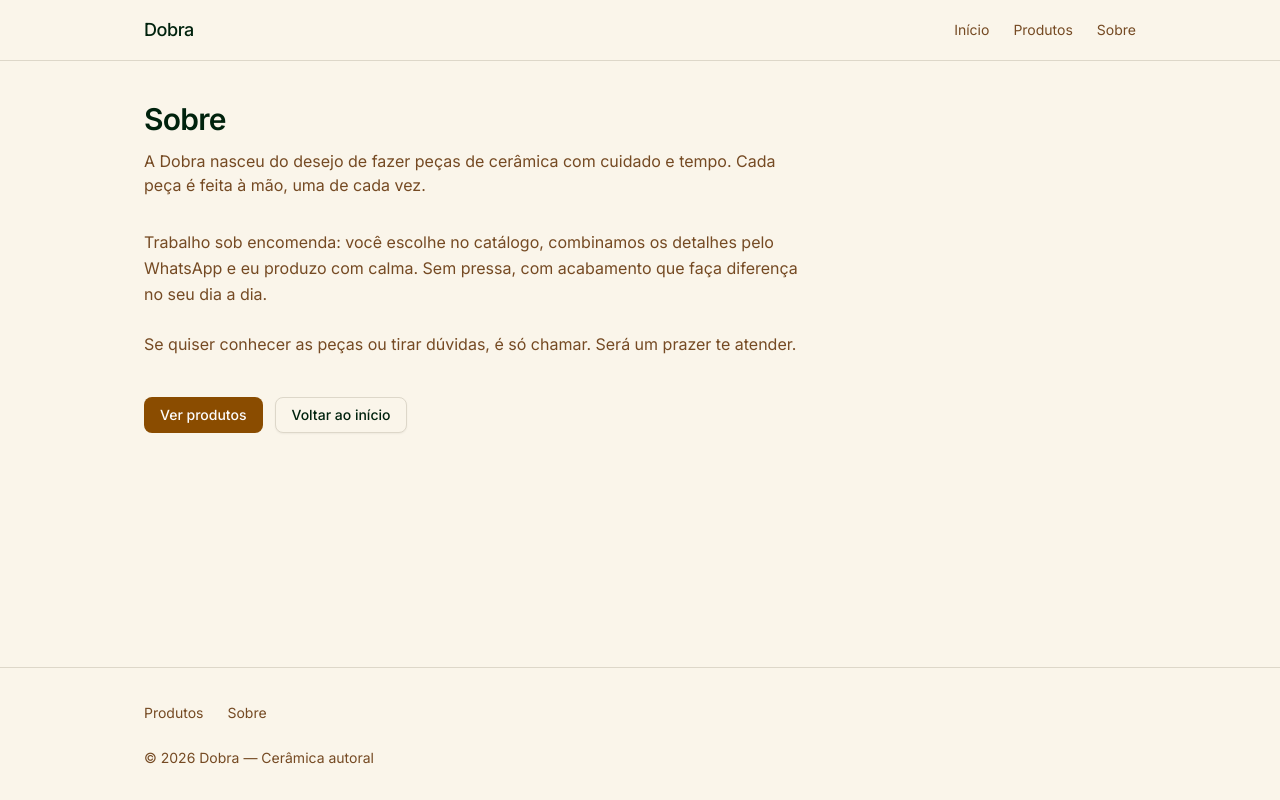
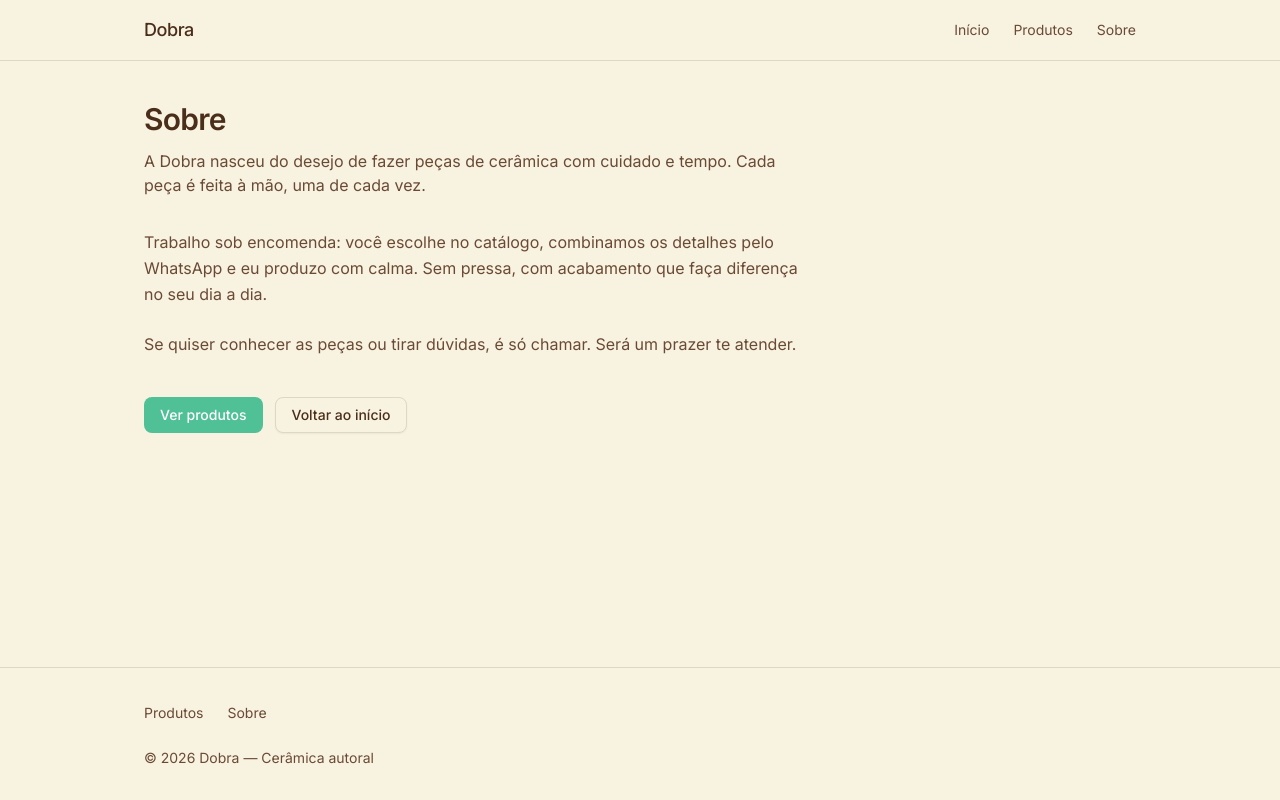
Before and after one commit to kardelly/dobra, a Next.js app: page /sobre in a window 1280 px wide. Built offline with nearby package versions, Linux system fonts and the light colour scheme; no server answers.

Commit message:
style: paleta #f7f3e0, #4b2e1a, #50c097 em todo o tema (light + dark)
Co-authored-by: Cursor <cursoragent@cursor.com>

```diff
--- a/app/globals.css
+++ b/app/globals.css
@@ -49,72 +49,72 @@
 
 :root {
   --radius: 0.625rem;
-  /* Referência visual: bege quente, verde escuro, âmbar/marrom */
-  --background: oklch(0.97 0.015 85);
-  --foreground: oklch(0.22 0.06 155);
-  --card: oklch(0.99 0.008 85);
-  --card-foreground: oklch(0.22 0.06 155);
-  --popover: oklch(0.99 0.008 85);
-  --popover-foreground: oklch(0.22 0.06 155);
-  --primary: oklch(0.48 0.12 65);
-  --primary-foreground: oklch(0.99 0 0);
-  --secondary: oklch(0.92 0.02 85);
-  --secondary-foreground: oklch(0.22 0.06 155);
-  --muted: oklch(0.94 0.02 85);
-  --muted-foreground: oklch(0.45 0.08 60);
-  --accent: oklch(0.94 0.02 85);
-  --accent-foreground: oklch(0.22 0.06 155);
-  --destructive: oklch(0.577 0.245 27.325);
-  --border: oklch(0.88 0.02 85);
-  --input: oklch(0.88 0.02 85);
-  --ring: oklch(0.48 0.12 65);
-  --chart-1: oklch(0.646 0.222 41.116);
-  --chart-2: oklch(0.6 0.118 184.704);
-  --chart-3: oklch(0.398 0.07 227.392);
-  --chart-4: oklch(0.828 0.189 84.429);
-  --chart-5: oklch(0.769 0.188 70.08);
-  --sidebar: oklch(0.96 0.015 85);
-  --sidebar-foreground: oklch(0.22 0.06 155);
-  --sidebar-primary: oklch(0.48 0.12 65);
-  --sidebar-primary-foreground: oklch(0.99 0 0);
-  --sidebar-accent: oklch(0.92 0.02 85);
-  --sidebar-accent-foreground: oklch(0.22 0.06 155);
-  --sidebar-border: oklch(0.88 0.02 85);
-  --sidebar-ring: oklch(0.48 0.12 65);
+  /* Paleta: #f7f3e0 background | #4b2e1a marrom | #50c097 verde */
+  --background: #f7f3e0;
+  --foreground: #4b2e1a;
+  --card: #f2eedc;
+  --card-foreground: #4b2e1a;
+  --popover: #f7f3e0;
+  --popover-foreground: #4b2e1a;
+  --primary: #50c097;
+  --primary-foreground: #ffffff;
+  --secondary: #ebe6d6;
+  --secondary-foreground: #4b2e1a;
+  --muted: #ebe6d6;
+  --muted-foreground: #6b4a35;
+  --accent: #50c097;
+  --accent-foreground: #ffffff;
+  --destructive: #dc2626;
+  --border: #ddd8c5;
+  --input: #ddd8c5;
+  --ring: #50c097;
+  --chart-1: #50c097;
+  --chart-2: #4b2e1a;
+  --chart-3: #6b4a35;
+  --chart-4: #7dd4b0;
+  --chart-5: #3d9a7a;
+  --sidebar: #f2eedc;
+  --sidebar-foreground: #4b2e1a;
+  --sidebar-primary: #50c097;
+  --sidebar-primary-foreground: #ffffff;
+  --sidebar-accent: #ebe6d6;
+  --sidebar-accent-foreground: #4b2e1a;
+  --sidebar-border: #ddd8c5;
+  --sidebar-ring: #50c097;
 }
 
 .dark {
-  --background: oklch(0.145 0 0);
-  --foreground: oklch(0.985 0 0);
-  --card: oklch(0.205 0 0);
-  --card-foreground: oklch(0.985 0 0);
-  --popover: oklch(0.205 0 0);
-  --popover-foreground: oklch(0.985 0 0);
-  --primary: oklch(0.922 0 0);
-  --primary-foreground: oklch(0.205 0 0);
-  --secondary: oklch(0.269 0 0);
-  --secondary-foreground: oklch(0.985 0 0);
-  --muted: oklch(0.269 0 0);
-  --muted-foreground: oklch(0.708 0 0);
-  --accent: oklch(0.269 0 0);
-  --accent-foreground: oklch(0.985 0 0);
-  --destructive: oklch(0.704 0.191 22.216);
-  --border: oklch(1 0 0 / 10%);
-  --input: oklch(1 0 0 / 15%);
-  --ring: oklch(0.556 0 0);
-  --chart-1: oklch(0.488 0.243 264.376);
-  --chart-2: oklch(0.696 0.17 162.48);
-  --chart-3: oklch(0.769 0.188 70.08);
-  --chart-4: oklch(0.627 0.265 303.9);
-  --chart-5: oklch(0.645 0.246 16.439);
-  --sidebar: oklch(0.205 0 0);
-  --sidebar-foreground: oklch(0.985 0 0);
-  --sidebar-primary: oklch(0.488 0.243 264.376);
-  --sidebar-primary-foreground: oklch(0.985 0 0);
-  --sidebar-accent: oklch(0.269 0 0);
-  --sidebar-accent-foreground: oklch(0.985 0 0);
-  --sidebar-border: oklch(1 0 0 / 10%);
-  --sidebar-ring: oklch(0.556 0 0);
+  --background: #2c2218;
+  --foreground: #f7f3e0;
+  --card: #352a1f;
+  --card-foreground: #f7f3e0;
+  --popover: #2c2218;
+  --popover-foreground: #f7f3e0;
+  --primary: #50c097;
+  --primary-foreground: #ffffff;
+  --secondary: #4b2e1a;
+  --secondary-foreground: #f7f3e0;
+  --muted: #4b2e1a;
+  --muted-foreground: #c4bcab;
+  --accent: #50c097;
+  --accent-foreground: #ffffff;
+  --destructive: #ef4444;
+  --border: rgba(247, 243, 224, 0.12);
+  --input: rgba(247, 243, 224, 0.15);
+  --ring: #50c097;
+  --chart-1: #50c097;
+  --chart-2: #7dd4b0;
+  --chart-3: #4b2e1a;
+  --chart-4: #6b4a35;
+  --chart-5: #3d9a7a;
+  --sidebar: #352a1f;
+  --sidebar-foreground: #f7f3e0;
+  --sidebar-primary: #50c097;
+  --sidebar-primary-foreground: #ffffff;
+  --sidebar-accent: #4b2e1a;
+  --sidebar-accent-foreground: #f7f3e0;
+  --sidebar-border: rgba(247, 243, 224, 0.12);
+  --sidebar-ring: #50c097;
 }
 
 @layer base {
```
